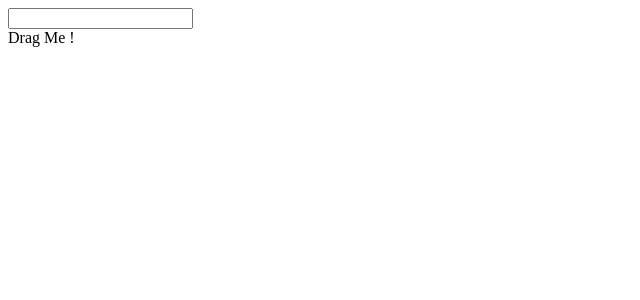
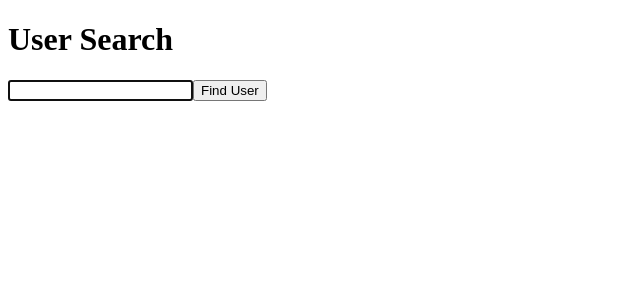
Before and after one commit to simple-sifu/tutorial-typescript, a React (Vite) app: page / in a window 1280 px wide. Shown: the top 300 px of the page, without its empty margins (0-640 px from the left). Built offline with nearby package versions, Linux system fonts and the light colour scheme.

Commit message:
using refs

```diff
--- a/src/main.tsx
+++ b/src/main.tsx
@@ -1,6 +1,6 @@
 import React from 'react'
 import ReactDOM from 'react-dom/client'
-import UserSearch from './state/UserSearch'
+import UserSearch from './refs/UserSearch'
 import EventComponent from './Events/EventComponent'
 
 const App = () => {
@@ -9,6 +9,6 @@
 
 ReactDOM.createRoot(document.getElementById('root') as HTMLElement).render(
   <React.StrictMode>
-    <EventComponent />
+    <UserSearch />
   </React.StrictMode>,
 )
--- a/src/refs/UserSearch.tsx
+++ b/src/refs/UserSearch.tsx
@@ -0,0 +1,53 @@
+import {useState, Fragment, useRef, useEffect} from 'react'
+
+const Users = [
+    {
+        name: 'Tommy',
+        age: 40
+    },
+    {
+        name: 'Sarah',
+        age: 70
+    },
+    {
+        name: 'Tony',
+        age: 20
+    }
+]
+
+
+const UserSearch = () => {
+    // TS doesnt know if you are gonna assign to any element
+    const inputRef = useRef<HTMLInputElement | null>(null);
+    // Type inference to string
+    const [name, setName] = useState('');
+
+    // The user can be an object if found and undefined if not found
+    const [user, setUser] = useState<{name: string, age: number} | undefined>()
+
+    useEffect(() => {
+        if (!inputRef.current){
+            return
+        }
+        inputRef.current.focus()
+    },[])
+
+    const clickHandler = () => {
+        const userFound = Users.find(user => user.name.toLowerCase() === name.toLowerCase())
+        setUser(userFound)
+    }
+
+    return <Fragment>
+        <h1>User Search</h1>
+
+        <input ref={inputRef} value={name} onChange={(e) => setName(e.target.value)}/>
+        <button onClick={clickHandler}>Find User</button>
+        <br/>
+        <br/>
+        <div>
+        {user && `Name: ${user.name} and Age: ${user.age}`}
+        </div>
+    </Fragment>
+}
+
+export default UserSearch;
```
